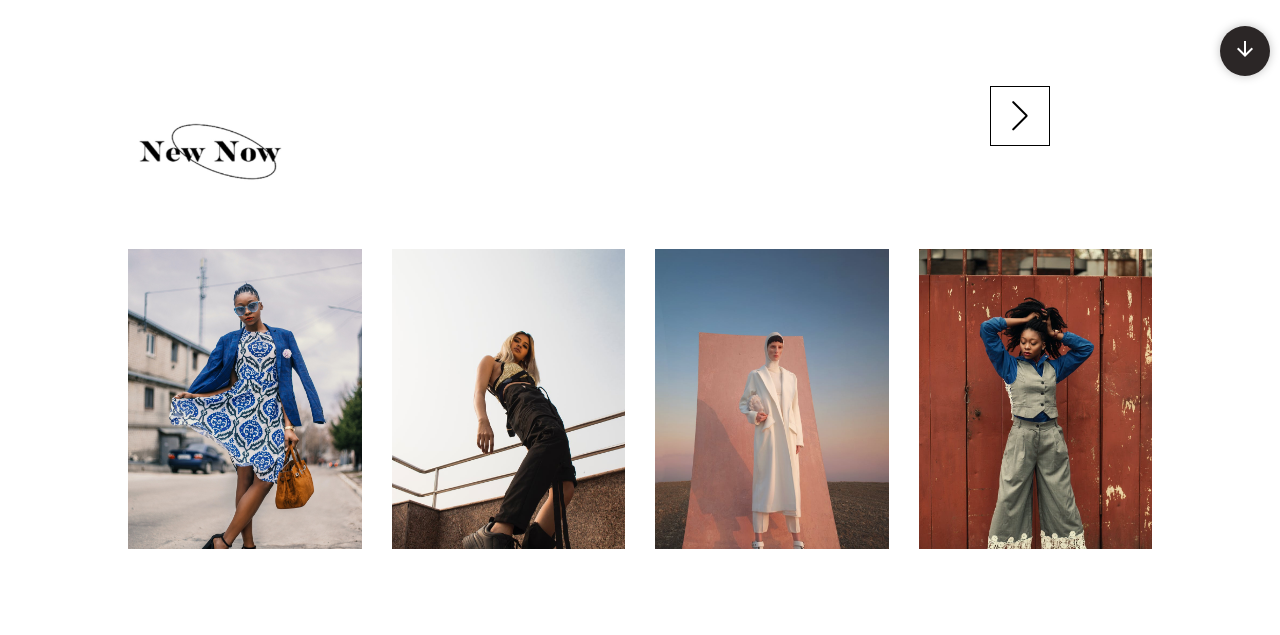
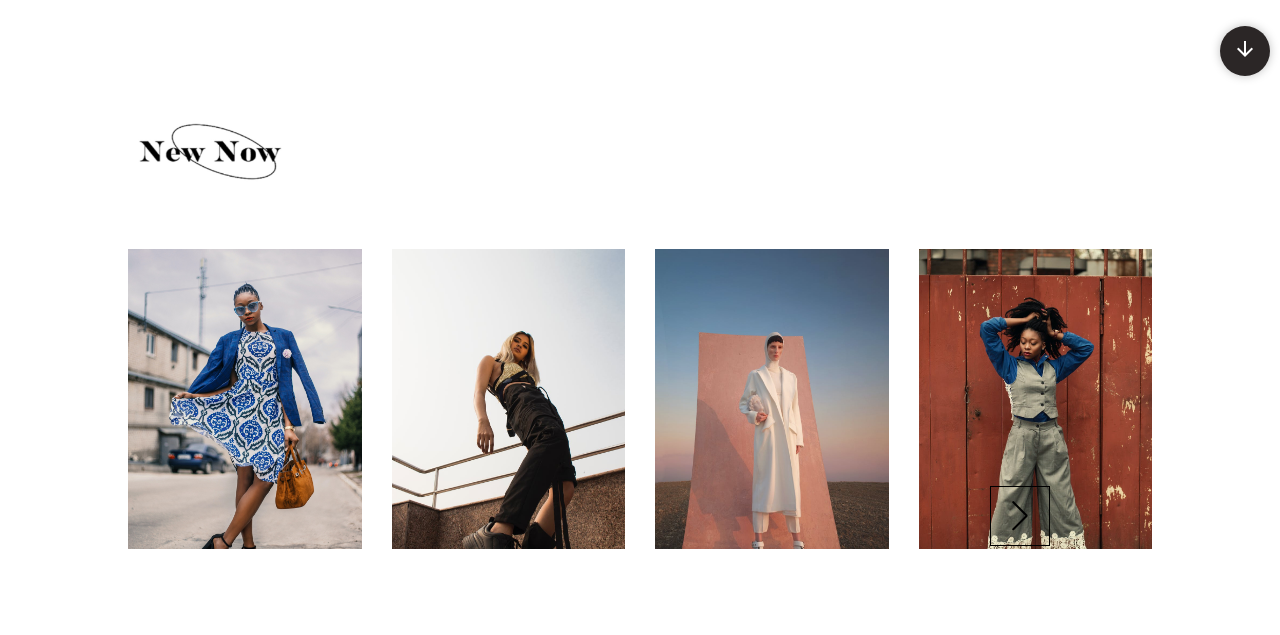
Before and after one commit to ardaltunel/first-projencts-exhibition, a PHP site: page /all/weatramagazine/index.html in a window 1280 px wide. Shown: the part 714-1349 px from the top of the page. Run offline with PHP 8.4, Linux system fonts and the light colour scheme; some libraries are stand-ins or nearby versions.

Commit message:
Update style.css

```diff
--- a/all/weatramagazine/style.css
+++ b/all/weatramagazine/style.css
@@ -569,6 +569,10 @@
             color: #828282;
         }
 
+        .swiper-button-next{
+            top: 100%;
+}
+
         .swiper-button-next,
         .swiper-rtl {
             color: black;
```
